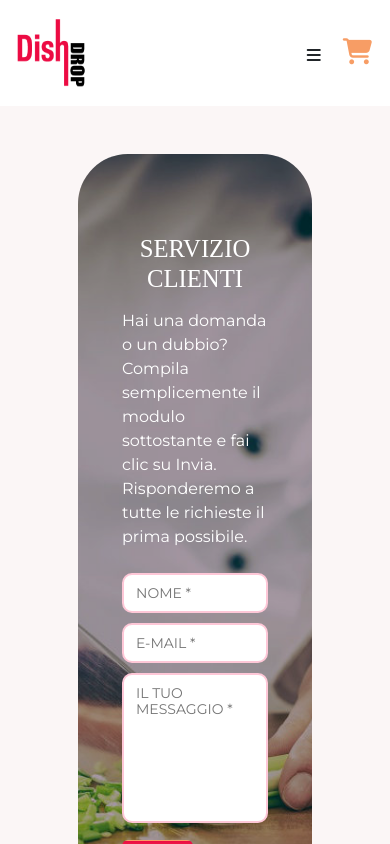
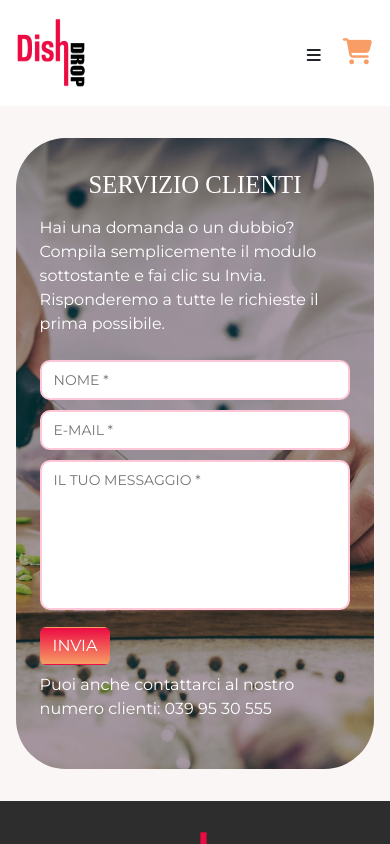
Before and after one commit to leonardopozzan/deliveboo, a Vue app: page /contact in a window 390 px wide. Shown: the top 844 px of the page. Built offline with nearby package versions, Linux system fonts and the light colour scheme.

Commit message:
contact-component-responsive

```diff
--- a/src/components/ContactComponent.vue
+++ b/src/components/ContactComponent.vue
@@ -157,4 +157,18 @@ export default {
 .clienti {
     font-family: 'Itim', cursive;
 }
+
+
+
+
+@media (max-width: 768px) {
+
+    #form {
+        padding: 2rem 12px;
+        width: 92%;
+        margin: 2rem auto;
+
+    }
+
+}
 </style>
```
